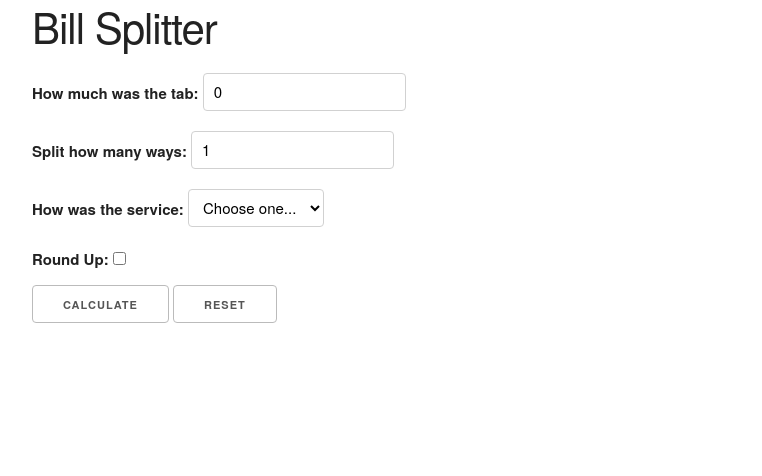
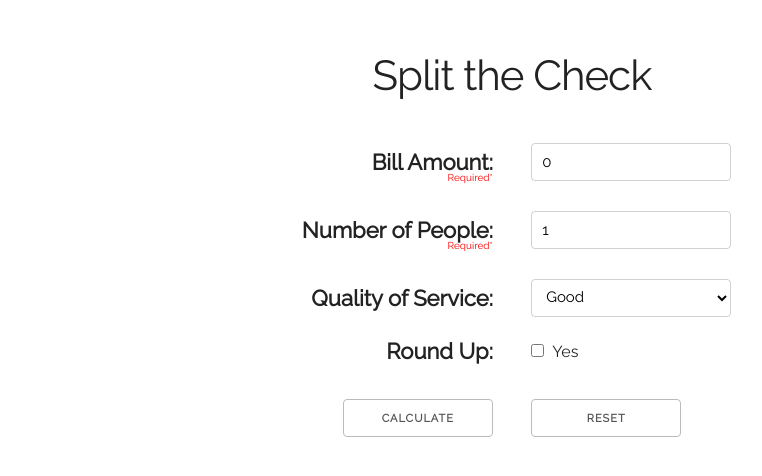
Before and after one commit to janlyn7/a2, a PHP site: page / in a window 1280 px wide. Shown: the top 476 px of the page, without its empty margins (128-890 px from the left). Run offline with PHP 8.4, Linux system fonts and the light colour scheme; some libraries are stand-ins or nearby versions.

Commit message:
Added styling and results field

```diff
--- a/bill.php
+++ /dev/null
@@ -1,57 +0,0 @@
-<?php
-namespace DWA;
-require('tools.php');
-require('Form.php');
-
-
-$serviceType = [
-              "poor" => 0.10,
-	      "good" => 0.15,
-	      "great"=> 0.20,
-       	       ];
-
-$form = new Form($_GET);
-
-if($form->isSubmitted()) {
-    $form->hasErrors = false;
-	  /*
-
- 	     Tools::dump($_GET); # Output from logic, only for debugging purposes to see the contents of POST
-	     echo $_SERVER['QUERY_STRING'];
-	  }
-	  */
-
-    // check if any errors from required fields
-    $errors = $form->validate(
-    	    [
-	      'numPeople' => 'required|digit|min:1|max:20',
-	      'totalBill' => 'required|numeric|min:0|max:10000',
-	    ]
-	  );
-
-    // if no errors, get values
-    if (!$form->hasErrors) {
-     	 $numPeople = (float)$form->get("numPeople");
-	 $totalBill = (float)$form->get("totalBill");
-	 $round     = $form->isChosen("roundUp");
-
-	 $tip = $form->get("tip");
-	 $service=0;
-	 if ($tip != "choose")
-	     $service   = $serviceType[$tip];
-     } else {
-      	return $errors;
-     }
-
-      // calculate bill
-     if ($service)
-      	  $ppBill = ($totalBill+ ($totalBill * $service))/ $numPeople;
-     else
-	  $ppBill = $totalBill / $numPeople;
-
-     if ($round)
-          $ppBill = ceil($ppBill);
-
-     $ppBill = number_format($ppBill, 2, ".", "");
-
-}
--- a/index.php
+++ b/index.php
@@ -1,25 +1,33 @@
 <?php
 namespace DWA;
-require('bill.php');
+require('splitter.php');
 ?>
-
 <!DOCTYPE html>
 <html>
-
     <head>
-
-    <title>Bill Splitter</title>
+        <title>
+            Assignment 2 - Split the Check
+        </title>
         <meta charset='utf-8'>
-    <link href='https://fonts.googleapis.com/css?family=Open+Sans' rel='stylesheet' type='text/css'>
+        <link href='splitter.css' rel='stylesheet' type='text/css'>
+        <link href='https://fonts.googleapis.com/css?family=Raleway' rel='stylesheet' type='text/css'>
         <link href='https://cdnjs.cloudflare.com/ajax/libs/normalize/3.0.3/normalize.min.css' rel='stylesheet' type='text/css' />
         <link href='https://cdnjs.cloudflare.com/ajax/libs/skeleton/2.0.4/skeleton.min.css' rel='stylesheet' type='text/css'>
-
     </head>
 
     <body>
+        <form method='GET' action='index.php'>
             <div class='container'>
-    <h2>Bill Splitter</h2>
-    <form method='GET' action='index.php'>
+
+                <div class='row'>
+	            <div class='three columns'>
+                        <p></p>
+                    </div>
+	            <div class='six columns' id='page_title'>
+             	        <h2> Split the Check</h2>
+	 	    </div>
+                </div>
+
 
                 <?php
                     if ((isset($_GET['reset'])) || (!isset($_GET['totalBill'])) ) {
@@ -28,11 +36,17 @@ if ((isset($_GET['reset'])) || (!isset($_GET['totalBill'])) ) {
                         $_GET['totalBill'] = $form->sanitize($_GET['totalBill']);
                     }
                 ?>
-      <div>
-        <label>How much was the tab:
-          <input type='text' name='totalBill' value='<?=$_GET['totalBill']?>'>
-        </label>
+
+                <div class='row'>
+                    <div class='six columns' id='text'>
+                        <label>Bill Amount: </label>
+                        <p>Required*</p>
                     </div>
+                    <div class='six columns' id='field'>
+                        <input type='text' name='totalBill' value='<?=$_GET["totalBill"]?>'>
+                    </div>
+                </div>
+
 
                 <?php
                     if ((isset($_GET['reset']))  || (!isset($_GET['numPeople'])) ) {
@@ -41,25 +55,34 @@ if ((isset($_GET['reset']))  || (!isset($_GET['numPeople'])) ) {
                         $_GET['numPeople'] = $form->sanitize($_GET['numPeople']);
                     }
                 ?>
-      <label>Split how many ways:
-        <input type='text' name='numPeople' value='<?=$_GET['numPeople']?>'>
-      </label>
+                <div class='row'>
+                    <div class='six columns' id='text'>
+                        <label>Number of People:</label>
+                        <p>Required*</p>
+                    </div>
+                    <div class='six columns' id='field'>
+                        <input type='text' name='numPeople' value='<?=$_GET["numPeople"]?>'>
+                    </div>
+                </div>
+
 
                 <?php
                     if ((isset($_GET['reset']))  || (!isset($_GET['tip'])) ) {
-   $_GET['tip'] = "choose";
+                        $_GET['tip'] = "good";
 		    }
                 ?>
-      <div>
-        <label for='tip'>How was the service:
+
+                <div class='row'>
+                    <div class='six columns' id='text'>
+                        <label for='tip'>Quality of Service:</label>
+                    </div>
+                    <div class='six columns' id='service_menu'>
                         <select name='tip'>
-            <option value='choose'>Choose one...</option>
-            <option value='poor'  <?php if ($_GET['tip'] == 'poor')  echo 'SELECTED';?> >Poor</option>
-            <option value='good'  <?php if ($_GET['tip'] == 'good')  echo 'SELECTED';?> >Good</option>
-            <option value='great' <?php if ($_GET['tip'] == 'great') echo 'SELECTED';?> >Great</option>
-
+                            <option value='poor'  <?php if ($_GET['tip'] == 'poor')  echo 'SELECTED';?>>Poor</option>
+                            <option value='good'  <?php if ($_GET['tip'] == 'good')  echo 'SELECTED';?>>Good</option>
+                            <option value='great' <?php if ($_GET['tip'] == 'great') echo 'SELECTED';?>>Great</option>
                         </select>
-        </label>
+                    </div>
                 </div>
 
                 <?php
@@ -69,30 +92,49 @@ if ((isset($_GET['calc'])) && (isset($_GET['roundUp']))) {
                         $roundUp = "";
                     }
                 ?>
-      <div>
-        <label> Round Up:
-          <input type='checkbox' name='roundUp' value='yes' <?php echo $roundUp;?> >
-        </label>
+
+                <div class='row'>
+                    <div class='six columns' id='text'>
+                        <label> Round Up:</label>
+                    </div>
+                    <div class='six columns' id='round_check'>
+                        <input type='checkbox' name='roundUp' value='yes' <?php echo $roundUp;?> > &nbsp;Yes
+                    </div>
                 </div>
 
-      <div id=row>
+                <div id='row'>
+                    <div class='six columns' id='calc_button'>
                         <input type='submit' value='Calculate' name='calc'>
+                    </div>
+                    <div class='six columns' id='reset_button'>
                         <input type='submit' value='Reset' name='reset'>
+                    </div>
                 </div>
 
                 <?php
                     if (isset($_GET['calc'])) {
                         if ( isset($ppBill) ){
-     echo "<br/><h4>Bill per person: $".$ppBill."</h4>" ;
+ 			    echo "<div id='row'>";
+			    echo "    <div class='three columns'><p></p></div>";
+                            echo "    <div class='six columns' id='results'>";
+                            echo "        <br/><h4>Each person pays $".$ppBill."</h4>" ;
+			    echo "    </div>";
+ 			    echo "</div>";
+
                        } else if (isset($errors)) {
-     echo "<ul>";
+ 			    echo "<div id='row'>";
+			    echo "    <div class='three columns'><p></p></div>";
+                            echo "    <div class='six columns' id='errors'>";
+                            echo "        <h5>Errors:</h5>";
+                            echo "        <ul>";
                             foreach($errors as $errmsg):
-       echo "<li>".$errmsg."</li>";
+                                echo "            <li>".$errmsg."</li>";
                             endforeach;
-     echo "</ul>";
+                            echo "        </ul>";
+			    echo "    </div>";
+ 			    echo "</div>";
                         }
                     }
-
                     if (isset($_GET['reset'])) {
                         unset($_SERVER['QUERY_STRING']);
                     }
@@ -100,5 +142,4 @@ if (isset($_GET['reset'])) {
             </form>
         </div>
     </body>
-
 </html>
--- /dev/null
+++ b/splitter.css
@@ -0,0 +1,67 @@
+body {
+  background: white;
+}
+
+#container {
+  width: 800px;
+}
+
+form {
+  margin: 50px 0 25px 0;
+}
+
+#page_title {
+  text-align: center;
+  padding-bottom: 20px;
+}
+
+#row {
+  display: inline;
+}
+
+p {
+  font-size: 10px;
+  color: red;
+}
+
+label {
+  font-size: 22px;
+  padding-top: 2px;
+  height: 20px
+}
+
+#round_check {
+  font-size: 16px;
+  padding-top: 7px;
+  height: 20px
+}
+
+#text,
+#calc_button {
+  text-align: right;
+}
+
+input[type=text], select {
+  width: 200px;
+}
+
+#calc_button,
+#reset_button {
+  padding: 40px 0 20px 0;
+}
+
+input[type=submit] {
+  width: 150px;
+}
+
+#results {
+  text-align: center;
+  background: #D5F5FF;
+  padding: 20px 30px 25px 30px;
+}
+
+#errors {
+  background: #FFE4E9;
+  padding: 20px 50px 10px 50px;
+
+}
--- /dev/null
+++ b/splitter.php
@@ -0,0 +1,60 @@
+<?php
+namespace DWA;
+require('tools.php');
+require('Form.php');
+
+// storage array for how much to tip depending on the quality of service
+$serviceType = [
+    "poor" => 0.10,
+    "good" => 0.15,
+    "great"=> 0.20,
+];
+
+$form = new Form($_GET);
+
+if($form->isSubmitted()) {
+
+    // ensure input is sanitized
+    if ( isset($_GET['totalBill']) )
+        $_GET['totalBill'] = $form->sanitize($_GET['totalBill']);
+    if ( isset($_GET['numPeople']) )
+        $_GET['numPeople'] = $form->sanitize($_GET['numPeople']);
+
+    // check if any errors from required fields
+    $form->hasErrors = false;
+    $errors = $form->validate(
+        [
+            'numPeople' => 'required|digit|min:1|max:20',
+            'totalBill' => 'required|numeric|min:0|max:10000',
+        ]
+    );
+
+    // if no errors, get values for calculating bill per person
+    // otherwise return the error messages
+    if (!$form->hasErrors) {
+        $numPeople = (float)$form->get("numPeople");
+        $totalBill = (float)$form->get("totalBill");
+        $round     = $form->isChosen("roundUp");
+        $tip = $form->get("tip");
+        $service=0;
+        if ($tip != "choose")
+            $service   = $serviceType[$tip];
+    } else {
+        return $errors;
+    }
+
+    // calculate bill per person with tip
+    if ($service)
+        $ppBill = ($totalBill+ ($totalBill * $service)) / $numPeople;
+
+    // calculate bill per person without tip
+    else
+        $ppBill = $totalBill / $numPeople;
+
+    // round up to whole dollar amount, if requested
+    if ($round)
+        $ppBill = ceil($ppBill);
+
+    // format bill per person in USD notation
+    $ppBill = number_format($ppBill, 2, ".", "");
+}
```
Lines whose indentation alone changed are shown as unchanged.
